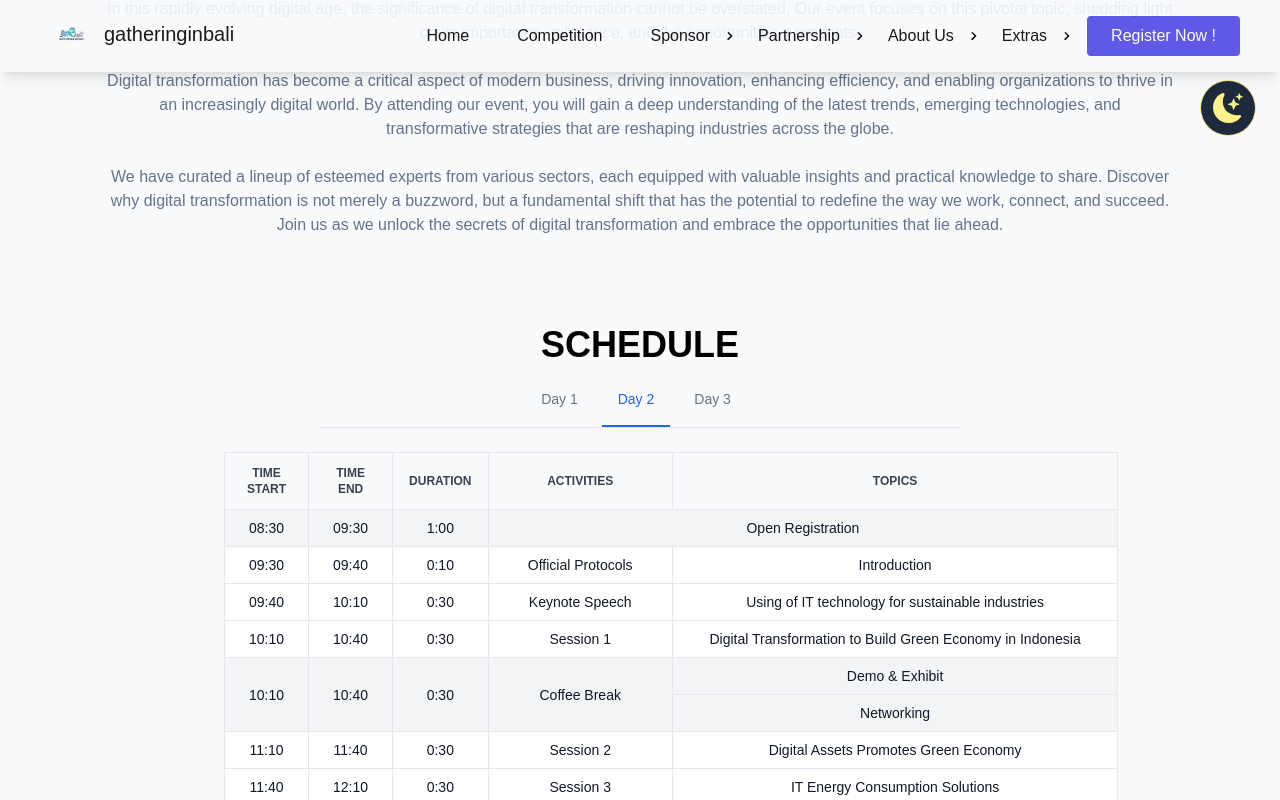
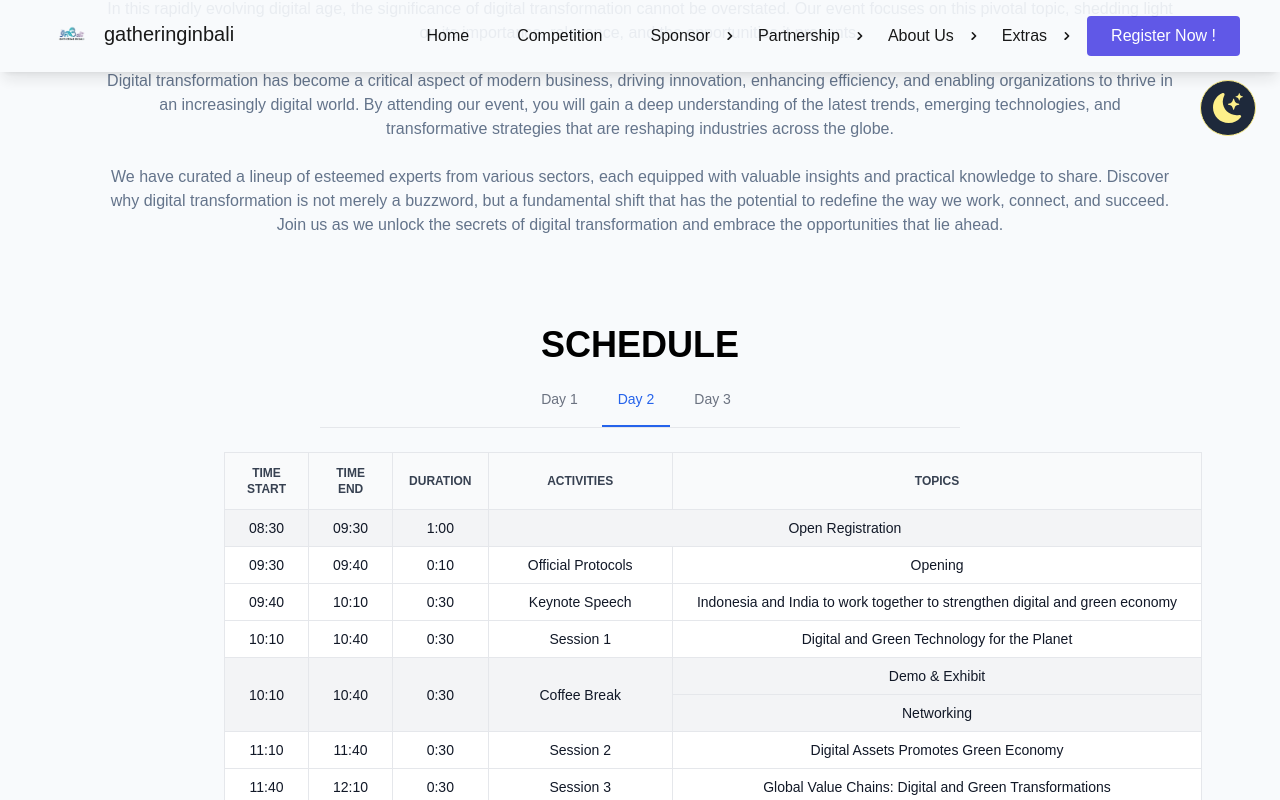
Before and after one commit to HamsterKaget/landing-comsnets, a React (Create React App) app: page / in a window 1280 px wide. Both pictures are taken after a click on the button "Day 2". Shown: the part 1383-2183 px from the top of the page. Built offline with nearby package versions, Linux system fonts and the light colour scheme.

Commit message:
update brochure

```diff
--- a/src/components/pages/index/Hero.jsx
+++ b/src/components/pages/index/Hero.jsx
@@ -36,7 +36,7 @@ const Hero = () => {
             <a target={"_blank"} href="https://shop.gatheringinbali.com/events/detail/comsnets-bali-2023-fullboard-package" className="py-2 px-10 bg-indigo-600 border-indigo-600 text-white rounded-md m-2">
               Buy Ticket
             </a>
-            <a target={"_blank"} href="/file/brochure.pdf" className="py-2 px-6 bg-transparent border-2 border-white-600 text-white rounded-md m-2">
+            <a target={"_blank"} href="/file/(02) Comsnets Workshop 2023 Digital Transformation How to Build Sustainable Infrastructures  Through A.pdf" className="py-2 px-6 bg-transparent border-2 border-white-600 text-white rounded-md m-2">
               Get Brochure
             </a>
           </div>
--- a/src/components/pages/index/Schedule.jsx
+++ b/src/components/pages/index/Schedule.jsx
@@ -42,7 +42,7 @@ const Schedule = () => {
                 Officials Protocols
               </th>
               <th scope="row" class="border px-6 py-2 font-medium text-gray-900 whitespace-nowrap dark:text-white">
-                Introduction
+                Opening
               </th>
             </tr>
             <tr class="bg-white border-b dark:bg-gray-900 dark:border-gray-700 text-gray-900 dark:text-white">
@@ -53,7 +53,7 @@ const Schedule = () => {
                 Opening Ceremony
               </th>
               <th scope="row" class="border px-6 py-2 font-medium text-gray-900 whitespace-nowrap dark:text-white">
-                Cultural Performance
+                Cultural Performance (Bali)
               </th>
             </tr>
             <tr class="bg-white border-b dark:bg-gray-900 dark:border-gray-700 text-gray-900 dark:text-white">
@@ -64,7 +64,7 @@ const Schedule = () => {
                 Keynote Speech
               </th>
               <th scope="row" className="group relative hover:text-indigo-600 dark:hover:text-indigo-600 border px-6 py-2 font-medium text-gray-900 whitespace-nowrap dark:text-white">
-                Security in Digital Economy
+                Indonesia's National Digital Transformation Strategy
                 <div className="absolute top-[-100px] border dark:border-slate-200 border-slate-400 -right-12 w-full mx-auto max-w-xs rounded-xl hidden group-hover:flex transition-all duration-500 flex-col space-y-2 justify-center items-center z-10 bg-gray-100 dark:bg-slate-700 p-4">
                   <div className="image w-32 h-32 p-1 rounded-full">
                     <img src="./image/menkominfo.jpg" alt="person" className="w-full h-full rounded-full object-cover border border-indigo-600" />
@@ -85,7 +85,7 @@ const Schedule = () => {
                 Session 1
               </th>
               <th scope="row" className="group relative hover:text-indigo-600 dark:hover:text-indigo-600 border px-6 py-2 font-medium text-gray-900 whitespace-nowrap dark:text-white">
-                Path to Smart World
+                Building the Emerging Smart World
                 <div className="absolute top-[-100px] border dark:border-slate-200 border-slate-400 -right-12 w-full mx-auto max-w-xs rounded-xl hidden group-hover:flex transition-all duration-500 flex-col space-y-2 justify-center items-center z-10 bg-gray-100 dark:bg-slate-700 p-4">
                   <div className="image w-32 h-32 p-1 rounded-full">
                     <img src="./image/Brett-King-Wordpress.webp" alt="person" className="w-full h-full rounded-full object-cover border border-indigo-600" />
@@ -361,7 +361,7 @@ const Schedule = () => {
                 Official Protocols
               </th>
               <th scope="row" class="border px-6 py-2 font-medium text-gray-900 whitespace-nowrap dark:text-white">
-                Introduction
+                Opening
               </th>
             </tr>
             <tr class="bg-white border-b dark:bg-gray-900 dark:border-gray-700 text-gray-900 dark:text-white">
@@ -372,7 +372,7 @@ const Schedule = () => {
                 Keynote Speech
               </th>
               <th scope="row" className="group relative hover:text-indigo-600 dark:hover:text-indigo-600 border px-6 py-2 font-medium text-gray-900 whitespace-nowrap dark:text-white">
-                Using of IT technology for sustainable industries
+                Indonesia and India to work together to strengthen digital and green economy
                 <div className="absolute top-[-100px] border dark:border-slate-200 border-slate-400 -right-12 w-full mx-auto max-w-xs rounded-xl hidden group-hover:flex transition-all duration-500 flex-col space-y-2 justify-center items-center z-10 bg-gray-100 dark:bg-slate-700 p-4">
                   <div className="image w-32 h-32 p-1 rounded-full">
                     <img src="./image/dr-kishore-babu.png" alt="person" className="w-full h-full rounded-full object-cover border border-indigo-600" />
@@ -392,7 +392,7 @@ const Schedule = () => {
                 Session 1
               </th>
               <th scope="row" className="group relative hover:text-indigo-600 dark:hover:text-indigo-600 border px-6 py-2 font-medium text-gray-900 whitespace-nowrap dark:text-white">
-                Digital Transformation to Build Green Economy in Indonesia
+                Digital and Green Technology for the Planet
                 <div className="absolute top-[-100px] border dark:border-slate-200 border-slate-400 -right-12 w-full mx-auto max-w-xs rounded-xl hidden group-hover:flex transition-all duration-500 flex-col space-y-2 justify-center items-center z-10 bg-gray-100 dark:bg-slate-700 p-4">
                   <div className="image w-32 h-32 p-1 rounded-full">
                     <img src="./image/Ilham-Habibie.jpg" alt="person" className="w-full h-full rounded-full object-cover border border-indigo-600" />
@@ -448,7 +448,7 @@ const Schedule = () => {
                 Session 3
               </th>
               <th scope="row" className="group relative hover:text-indigo-600 dark:hover:text-indigo-600 border px-6 py-2 font-medium text-gray-900 whitespace-nowrap dark:text-white">
-                IT Energy Consumption Solutions
+                Global Value Chains: Digital and Green Transformations
                 <div className="absolute top-[-100px] border dark:border-slate-200 border-slate-400 -right-12 w-full mx-auto max-w-xs rounded-xl hidden group-hover:flex transition-all duration-500 flex-col space-y-2 justify-center items-center z-10 bg-gray-100 dark:bg-slate-700 p-4">
                   <div className="image w-32 h-32 p-1 rounded-full">
                     <img src="./image/dr-alfred-boediman.jpg" alt="person" className="w-full h-full rounded-full object-cover border border-indigo-600" />
@@ -655,7 +655,7 @@ const Schedule = () => {
                 Official Protocols
               </th>
               <th scope="row" class="border px-6 py-2 font-medium text-gray-900 whitespace-nowrap dark:text-white">
-                Introduction
+                Opening
               </th>
             </tr>
             <tr class="bg-white border-b dark:bg-gray-900 dark:border-gray-700 text-gray-900 dark:text-white">
@@ -677,7 +677,7 @@ const Schedule = () => {
                 Biz Talk 1
               </th>
               <th scope="row" className="group relative hover:text-indigo-600 dark:hover:text-indigo-600 border px-6 py-2 font-medium text-gray-900 whitespace-nowrap dark:text-white">
-                Sustainability and Smart City
+                Sustainable Smart Cities: A Journey Towards a Greener Future
                 <div className="absolute top-[-100px] border dark:border-slate-200 border-slate-400 -right-12 w-full mx-auto max-w-xs rounded-xl hidden group-hover:flex transition-all duration-500 flex-col space-y-2 justify-center items-center z-10 bg-gray-100 dark:bg-slate-700 p-4">
                   <div className="image w-32 h-32 p-1 rounded-full">
                     <img src="./image/kepala-otoritas-ikn.jpg" alt="person" className="w-full h-full rounded-full object-cover border border-indigo-600" />
@@ -740,7 +740,7 @@ const Schedule = () => {
                 Biz Talk 3
               </th>
               <th scope="row" className="group relative hover:text-indigo-600 dark:hover:text-indigo-600 border px-6 py-2 font-medium text-gray-900 whitespace-nowrap dark:text-white">
-                Digital Economy in Metaverse
+                Viable Business Models for Sustainability of Smart City
                 {/* <div className="absolute top-[-100px] border dark:border-slate-200 border-slate-400 -right-12 w-full mx-auto max-w-xs rounded-xl hidden group-hover:flex transition-all duration-500 flex-col space-y-2 justify-center items-center z-10 bg-gray-100 dark:bg-slate-700 p-4">
                   <div className="image w-32 h-32 p-1 rounded-full">
                     <img src="./speaker/ghaza.jpg" alt="person" className="w-full h-full rounded-full object-cover border border-indigo-600" />
```
Also changed, not shown: 1 other file (tests, documents, lock files or other folders).
